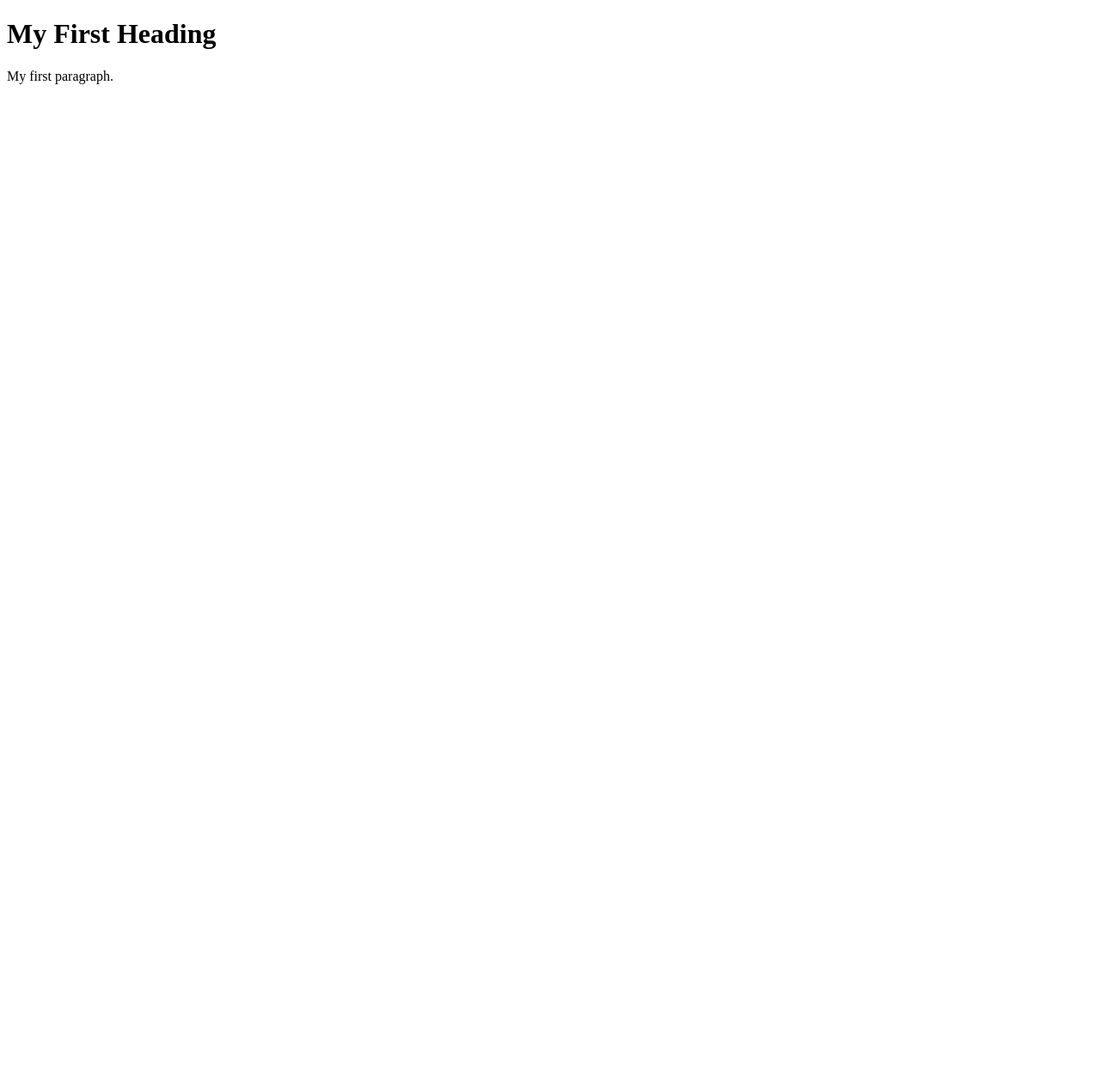
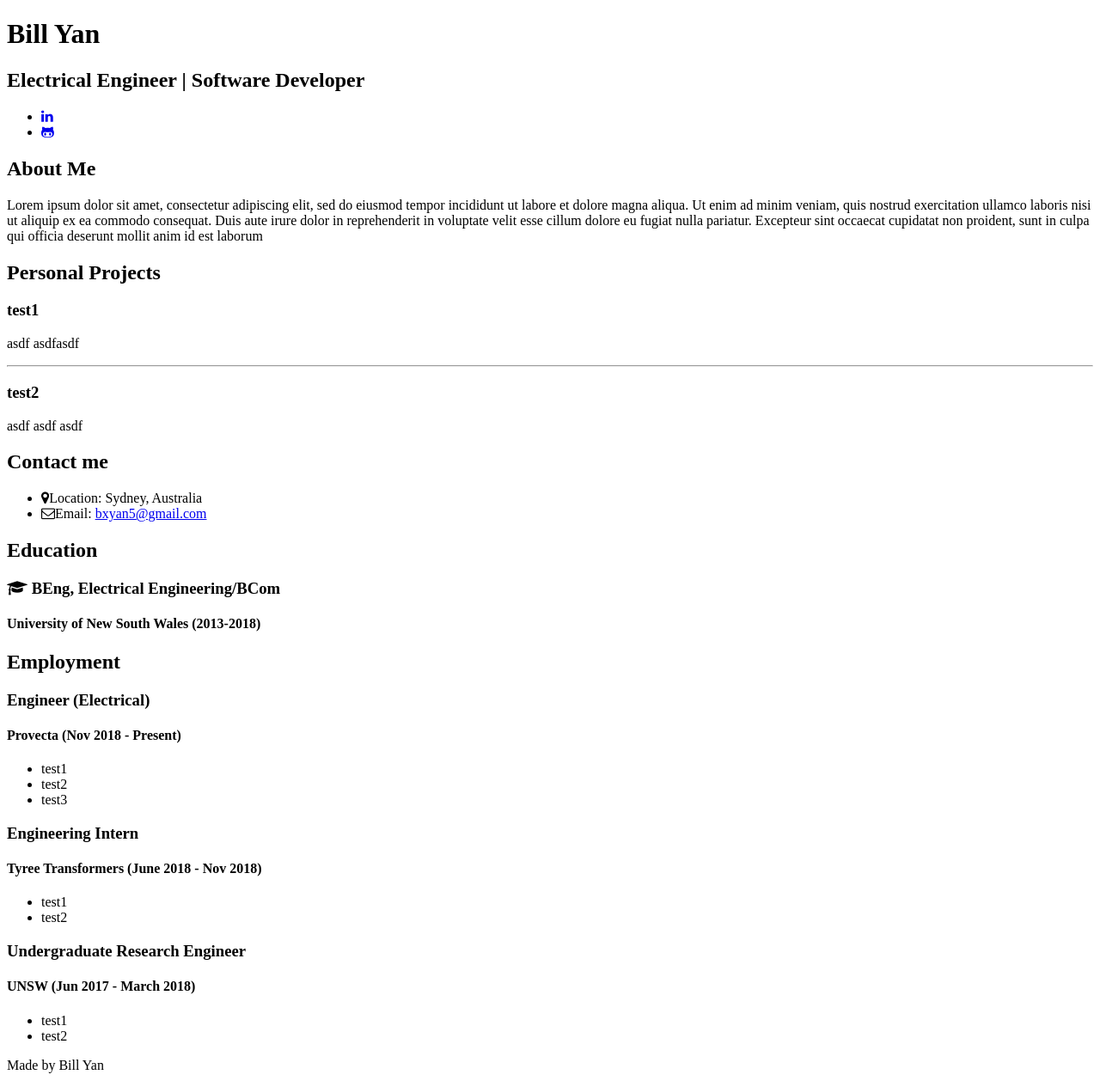
Before and after one commit to byan-1/personal-website, a plain HTML site: page index.html in a window 1280 px wide. Shown: the whole page at 86% size. Before the commit the page ends 800 px from the top, so only its background shows below. Drawn offline with Linux system fonts and the light colour scheme.

Commit message:
added basic html/css

```diff
--- a/index.html
+++ b/index.html
@@ -1,12 +1,119 @@
 <!DOCTYPE html>
 <html>
-<head>
-<title>Page Title</title>
-</head>
-<body>
+  <head>
+    <title>Bill Yan | Personal Webpage</title>
+    <meta charset="utf-8" />
+    <meta name="author" content="Bill Yan" />
+    <link href="assets/css/styles.css" rel="stylesheet" />
+    <link
+      href="https://fonts.googleapis.com/css?family=Lato:300,400|Montserrat:400,700"
+      rel="stylesheet"
+    />
+    <link
+      href="https://cdnjs.cloudflare.com/ajax/libs/font-awesome/4.7.0/css/font-awesome.min.css"
+      rel="stylesheet"
+    />
+  </head>
+  <body>
+    <header class="header">
+      <h1 class="name">Bill Yan</h1>
+      <h2 class="description">Electrical Engineer | Software Developer</h2>
+      <ul class="social">
+        <li>
+          <a href="www.linkedin.com/in/bill-yan1"
+            ><i class="fa fa-linkedin"></i
+          ></a>
+        </li>
+        <li>
+          <a href="https://github.com/sleples/"
+            ><i class="fa fa-github-alt"></i
+          ></a>
+        </li>
+      </ul>
+    </header>
 
-<h1>My First Heading</h1>
-<p>My first paragraph.</p>
-
-</body>
+      <div class="main-section">
+        <div class="content">
+          <h2>About Me</h2>
+          <p>
+            Lorem ipsum dolor sit amet, consectetur adipiscing elit, sed do
+            eiusmod tempor incididunt ut labore et dolore magna aliqua. Ut enim
+            ad minim veniam, quis nostrud exercitation ullamco laboris nisi ut
+            aliquip ex ea commodo consequat. Duis aute irure dolor in
+            reprehenderit in voluptate velit esse cillum dolore eu fugiat nulla
+            pariatur. Excepteur sint occaecat cupidatat non proident, sunt in
+            culpa qui officia deserunt mollit anim id est laborum
+          </p>
+        </div>
+        <div class="content">
+          <h2>Personal Projects</h2>
+          <div>
+            <h3>test1</h3>
+            <p>
+              asdf asdfasdf
+            </p>
+            <hr />
+          </div>
+          <div>
+            <h3>test2</h3>
+            <p>
+              asdf asdf asdf
+            </p>
+          </div>
+        </div>
+      </div>
+      <div class="side-section">
+        <aside class="content">
+          <h2>Contact me</h2>
+          <ul class="nostylelist">
+            <li><i class="fa fa-map-marker"></i>Location: Sydney, Australia</li>
+            <li>
+              <i class="fa fa-envelope-o"></i>Email: <a
+                href="mailto:bxyan5@gmail.com"
+                >bxyan5@gmail.com</a
+              >
+            </li>
+          </ul>
+        </aside>
+        <aside class="content">
+          <h2>Education</h2>
+          <div>
+            <h3>
+              <i class="fa fa-graduation-cap"></i> BEng, Electrical
+              Engineering/BCom
+            </h3>
+            <h4>University of New South Wales (2013-2018)</h4>
+          </div>
+        </aside>
+        <aside class="content">
+          <h2>Employment</h2>
+          <div>
+            <h3>Engineer (Electrical)</h3>
+            <h4>Provecta (Nov 2018 - Present)</h4>
+            <ul>
+              <li>test1</li>
+              <li>test2</li>
+              <li>test3</li>
+            </ul>
+          </div>
+          <div>
+            <h3>Engineering Intern</h3>
+            <h4>Tyree Transformers (June 2018 - Nov 2018)</h4>
+            <ul>
+              <li>test1</li>
+              <li>test2</li>
+            </ul>
+          </div>
+          <div>
+            <h3>Undergraduate Research Engineer</h3>
+            <h4>UNSW (Jun 2017 - March 2018)</h4>
+            <ul>
+              <li>test1</li>
+              <li>test2</li>
+            </ul>
+          </div>
+        </aside>
+      </div>
+  </body>
 </html>
+<footer class="footer"><p>Made by Bill Yan</p></footer>
```
Also changed, not shown: assets/main.js (deleted), assets/styles.css (deleted).
